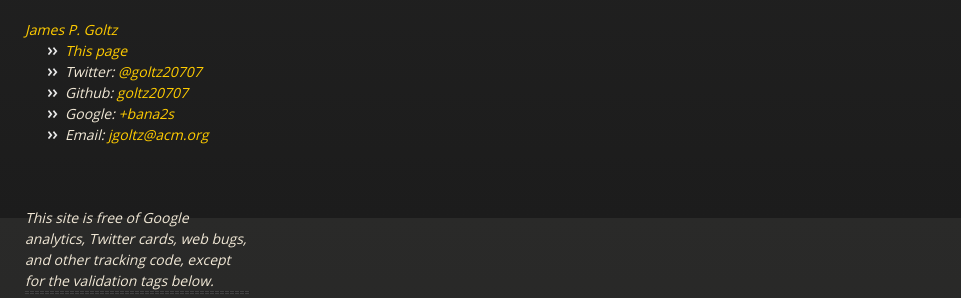
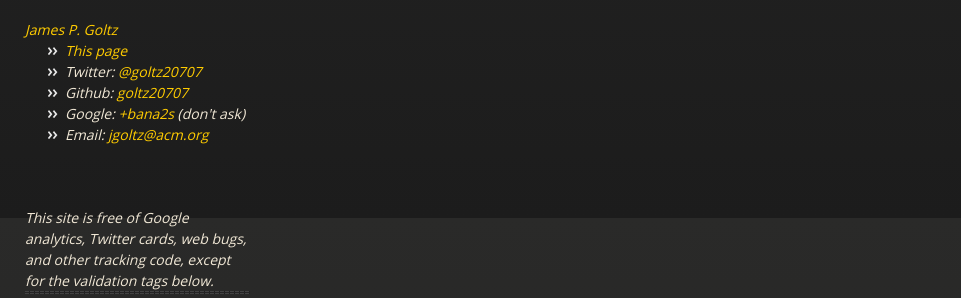
Before and after one commit to goltz20707/goltz20707.github.io, a Jekyll site: the page built from index.html, in a window 1280 px wide. Shown: the part 682-980 px from the top of the page, without its empty margins (0-961 px from the left). Built offline with Jekyll 4.4.1, drawn with Linux system fonts in a browser that asks for light colours.

Commit message:
Minor edit to content.

```diff
--- a/_includes/footer.html
+++ b/_includes/footer.html
@@ -10,7 +10,8 @@
     rel="me">This page</a></li>
   <li>Twitter: <a href="https://twitter.com/goltz20707" rel="me">@goltz20707</a></li>
   <li>Github: <a href="https://github.com/goltz20707" rel="me">goltz20707</a></li>
-  <li>Google: <a href="https://google.com/+bana2s" rel="me">+bana2s</a></li>
+  <li>Google: <a href="https://google.com/+bana2s"
+  rel="me">+bana2s</a> (don't ask)</li>
   <li>Email: <a href="mailto:jgoltz@acm.org" rel="me" class="u-email">jgoltz@acm.org</a></li>
 </ul>
   <br/><br/>
```
